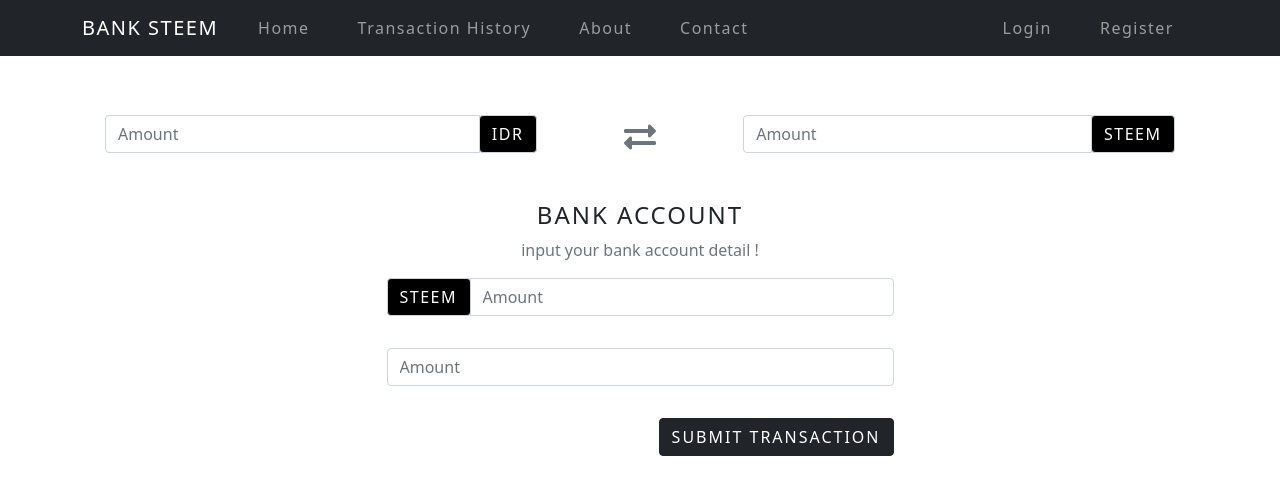
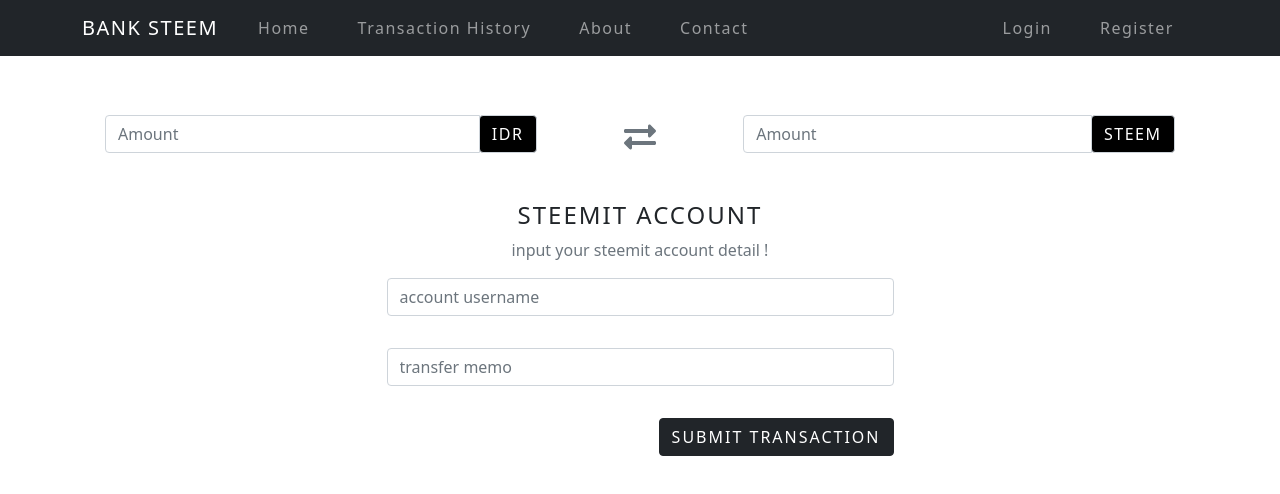
Before and after one commit to sogatanco/bank-steem, a React (Create React App) app: page / in a window 1280 px wide. Shown: the top 494 px of the page. Built offline with nearby package versions, Linux system fonts and the light colour scheme.

Commit message:
create function to change currency

```diff
--- a/src/Pages/Home.js
+++ b/src/Pages/Home.js
@@ -14,8 +14,26 @@
             fromlist:['IDR'],
             from:'IDR',
             to:'STEEM',
-            tolist:['STEEM', 'SBD']
+            tolist:['STEEM', 'SBD'],
+            bank:['BNI 46', 'BSI', 'BRI', 'BANK ACEH', 'MANDIRI', 'BCA', 'LINK AJA', 'DANA'],
+            selectedBank:'BNI'
         }
+      }
+
+      change(){
+          const from1=this.state.from;
+          const fromlist1=this.state.fromlist;
+          const to1=this.state.to;
+          const tolist1=this.state.tolist;
+
+          this.setState({
+              from:to1,
+              fromlist:tolist1,
+
+              to:from1,
+              tolist:fromlist1
+          })
+
       }
 
     render(){
@@ -30,7 +48,7 @@
                             <InputGroup className="mb-2">
                                 <Form.Control id="iw" placeholder="Amount" />
                                 <InputGroup.Prepend>
-                                    <Form.Control as="select" value={this.state.in} onChange={e => this.setState({ from:e.target.value})}>
+                                    <Form.Control as="select" value={this.state.from} onChange={e => this.setState({ from:e.target.value})}>
                                     {this.state.fromlist.map(opt => (
                                         <option key={opt}  value={opt}>{opt}</option>
                                     ))}
@@ -40,8 +58,8 @@
 
                          </Col>
 
-                         <Col className="pl-4 pr-4 tr text-center" md={2} >
-                             <h2 className="text-muted"><FaExchangeAlt/></h2>
+                         <Col className="pl-4 pr-4 tr text-center" md={2}  >
+                             <h2 className="text-muted" onClick={this.change.bind(this)}><FaExchangeAlt/></h2>
                          </Col>
 
 
@@ -50,7 +68,7 @@
                             <InputGroup className="mb-2">
                                 <Form.Control id="i" placeholder="Amount" />
                                 <InputGroup.Prepend>
-                                    <Form.Control as="select" value={this.state.in} onChange={e => this.setState({ to:e.target.value})}>
+                                    <Form.Control as="select" value={this.state.to} onChange={e => this.setState({ to:e.target.value})}>
                                         {this.state.tolist.map(opt => (
                                             <option key={opt}  value={opt}>{opt}</option>
                                         ))}
@@ -62,6 +80,11 @@
 
                      </Row>
 
+
+
+                     {/* bank account detail */}
+                    {this.state.from!=='IDR' &&
+                        <>
                              <Row className="justify-content-md-center p-3 mt-4">
                                 <Col lg={6}>
                                     <h4 className="text-center">BANK ACCOUNT</h4>
@@ -69,12 +92,13 @@
                                     <Form.Group>
                                         <InputGroup>
                                             <InputGroup.Prepend>
-                                        <Form.Control as="select" >
-                                            <option key="steem" value="steem">STEEM</option>
-                                            <option key="sbd" value="sbd">SBD</option>
+                                                <Form.Control as="select" value={this.state.selectedBank} onChange={e=>this.setState({selectedBank:e.target.value})} >
+                                                    {this.state.bank.map(opt=>(
+                                                        <option key={opt} value={opt}>{opt}</option>
+                                                    ))}
                                                 </Form.Control>
                                             </InputGroup.Prepend>
-                                    <Form.Control id="e" placeholder="Amount" />
+                                            <Form.Control id="sdg" placeholder="account number" />
                                         </InputGroup>
                                     </Form.Group>
 
@@ -84,7 +108,7 @@
                             <Row className="justify-content-md-center p-3">
                                 <Col lg={6} >
                                     <Form.Group>
-                                <Form.Control id="h" placeholder="Amount" />
+                                        <Form.Control id="sgd" placeholder="account name" />
                                     </Form.Group>
                                 </Col>
                             </Row>
@@ -95,6 +119,43 @@
                                     <Button variant="dark" className="float-end">SUBMIT TRANSACTION</Button>
                                 </Col>
                             </Row>
+                        </>
+                    }
+
+
+
+                    {/* steemit account detail */}
+                    {this.state.from==='IDR' &&
+                        <>
+                            <Row className="justify-content-md-center p-3 mt-4">
+                                <Col lg={6}>
+                                    <h4 className="text-center">STEEMIT ACCOUNT</h4>
+                                    <p className="text-center text-muted">input your steemit account detail !</p>
+
+                                    <Form.Group>
+                                    <Form.Control id="hs" placeholder="account username" />
+                                </Form.Group>
+                                </Col>
+                                </Row>
+
+                                <Row className="justify-content-md-center p-3">
+                                <Col lg={6} >
+                                    <Form.Group>
+                                    <Form.Control id="hgs" placeholder="transfer memo" />
+                                </Form.Group>
+                                </Col>
+                                </Row>
+
+
+                                <Row className="justify-content-md-center p-3">
+                                <Col lg={6} className="submit" >
+                                <Button variant="dark" className="float-end">SUBMIT TRANSACTION</Button>
+                                </Col>
+                                </Row>
+                        </>
+                    }
+
+
 
                  </Container>
             </div>
```
Lines whose indentation alone changed are shown as unchanged.
